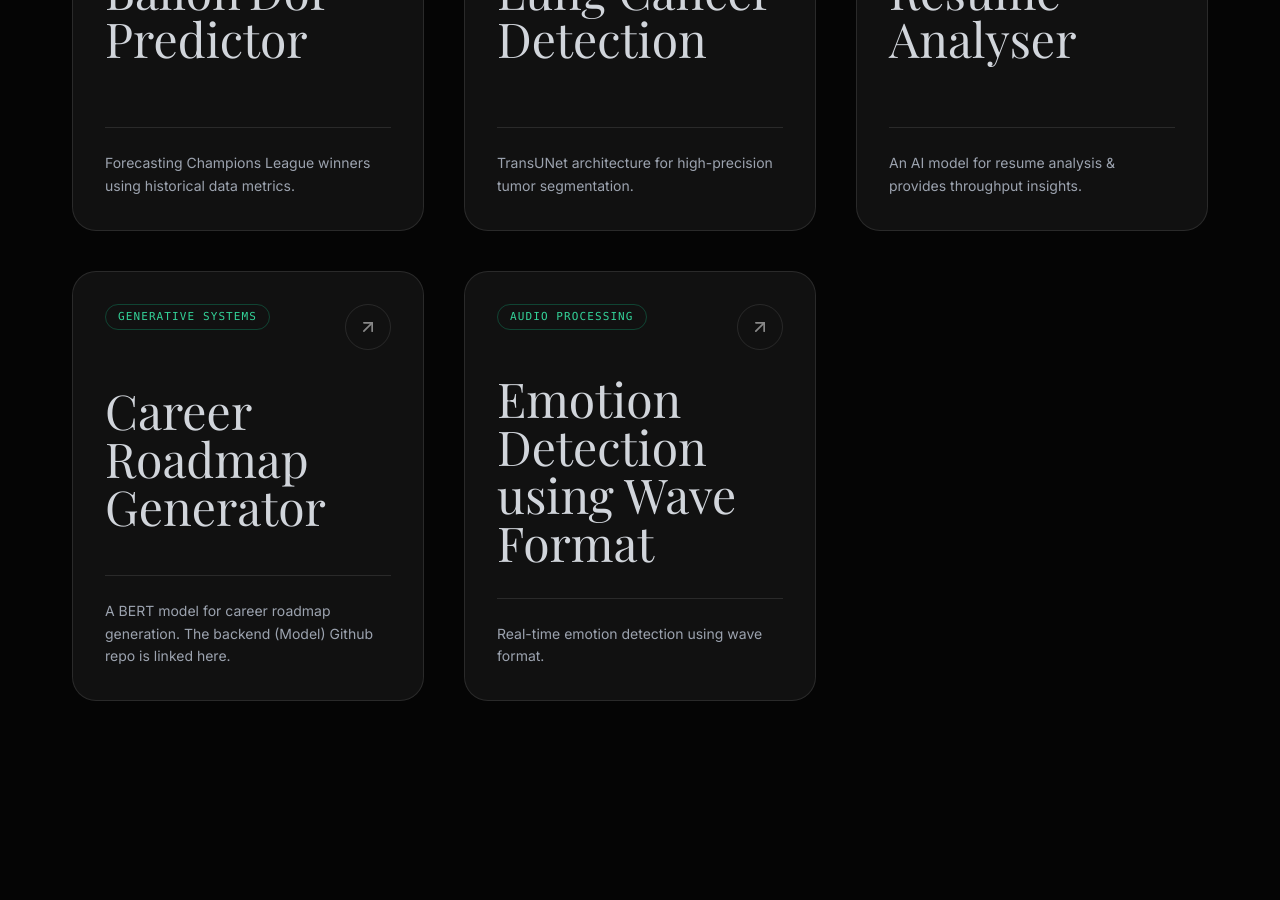
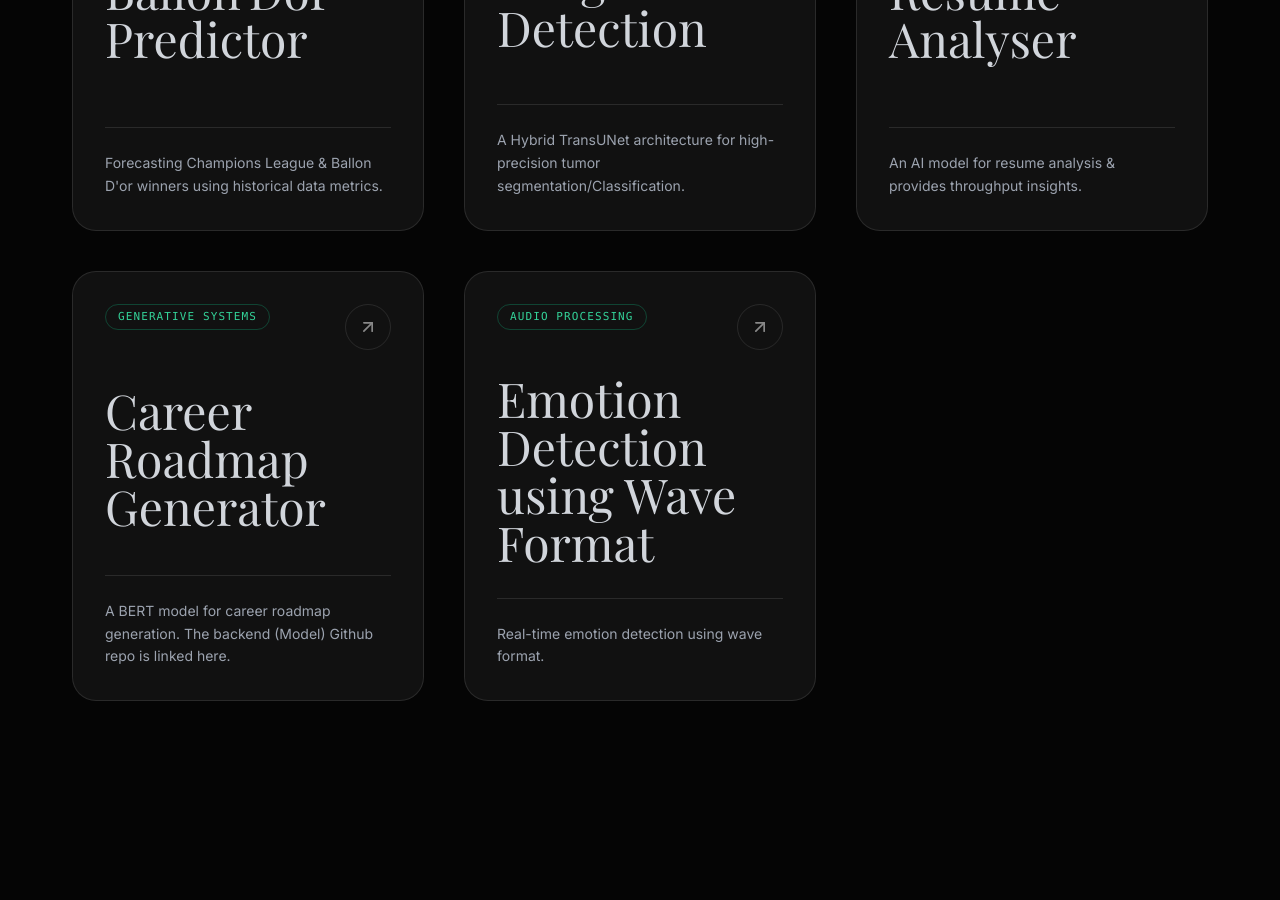
Before and after one commit to Akashh0/Portfolio, a React (Vite) app: page / in a window 1280 px wide. Shown: the part 3620-4520 px from the top of the page. Built offline with nearby package versions, Linux system fonts and the light colour scheme; a web font is replaced by a local one.

Commit message:
updated Description

```diff
--- a/src/App.jsx
+++ b/src/App.jsx
@@ -13,7 +13,7 @@ const projects = [
     title: "Ballon'Dor Predictor",
     category: "Predictive Analytics",
     color: "from-blue-900 via-blue-950 to-black",
-    description: "Forecasting Champions League winners using historical data metrics.",
+    description: "Forecasting Champions League & Ballon D'or winners using historical data metrics.",
     link: "https://github.com/Akashh0/DL-Model" // <--- ADD THIS
   },
   {
@@ -21,7 +21,7 @@ const projects = [
     title: "Lung Cancer Detection",
     category: "Medical AI / Vision",
     color: "from-red-900 via-red-950 to-black",
-    description: "TransUNet architecture for high-precision tumor segmentation.",
+    description: "A Hybrid TransUNet architecture for high-precision tumor segmentation/Classification.",
     link: "https://github.com/Akashh0/Lung-Cancer-Detection-TransUNet-based-" // Example of a demo link
   },
   {
```
